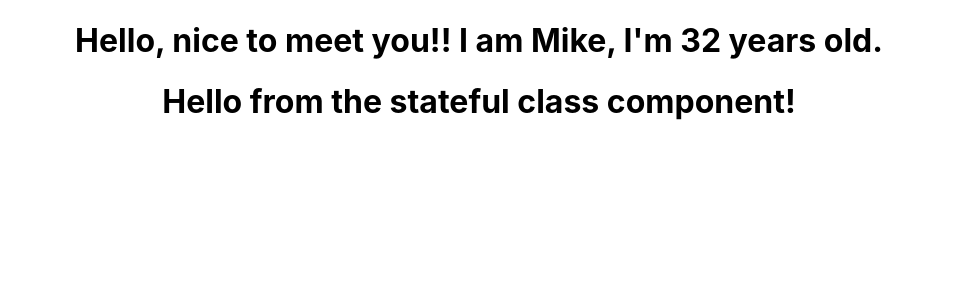
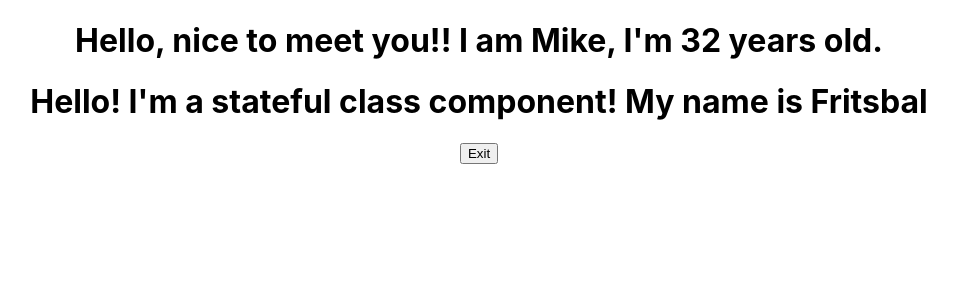
Before and after one commit to DOdrums/walkthrough-gitpod-react, a React (Create React App) app in the folder my-app/: page / in a window 1280 px wide. Shown: the top 300 px of the page, without its empty margins (161-1118 px from the left). Built offline with nearby package versions, Linux system fonts and the light colour scheme.

Commit message:
Add state variables to StatefulGreeting

```diff
--- a/my-app/src/App.js
+++ b/my-app/src/App.js
@@ -7,7 +7,7 @@ function App() {
   return (
     <div className="App">
       <FunctionalGreetingWithProps greeting="nice to meet you!" name="Mike" age="32" />
-      <StatefulGreeting/>
+      <StatefulGreeting greeting="I'm a stateful class component!" name="Fritsbal"/>
     </div>
   );
 }
--- a/my-app/src/components/FunctionalGreetingWithProps.js
+++ b/my-app/src/components/FunctionalGreetingWithProps.js
@@ -1,7 +1,6 @@
 import React from "react";
 
 const FunctionalGreetingWithProps = (props) => {
-    console.log(props)
     return <h1>Hello, {props.greeting}! I am {props.name}, I'm {props.age} years old.</h1>
 };
 
--- a/my-app/src/components/StatefulGreeting.js
+++ b/my-app/src/components/StatefulGreeting.js
@@ -1,8 +1,29 @@
 import React from "react";
 
 class StatefulGreeting extends React.Component {
+
+    constructor(props) {
+        super(props);
+        this.state = {
+            introduction: "Hello!",
+            buttonText: "Exit",
+        };
+    }
+
+    handleClick() {
+        this.setState({
+            introduction: "Goodbye",
+            buttonText: "Enter",
+        })
+    }
+
     render() {
-        return <h1>Hello from the stateful class component!</h1>
+        return (
+        <div>
+            <h1>{this.state.introduction} {this.props.greeting} My name is {this.props.name}</h1>
+            <button onClick={() => this.handleClick()}>{this.state.buttonText}</button>
+        </div>
+        )
     }
 }
 
```
